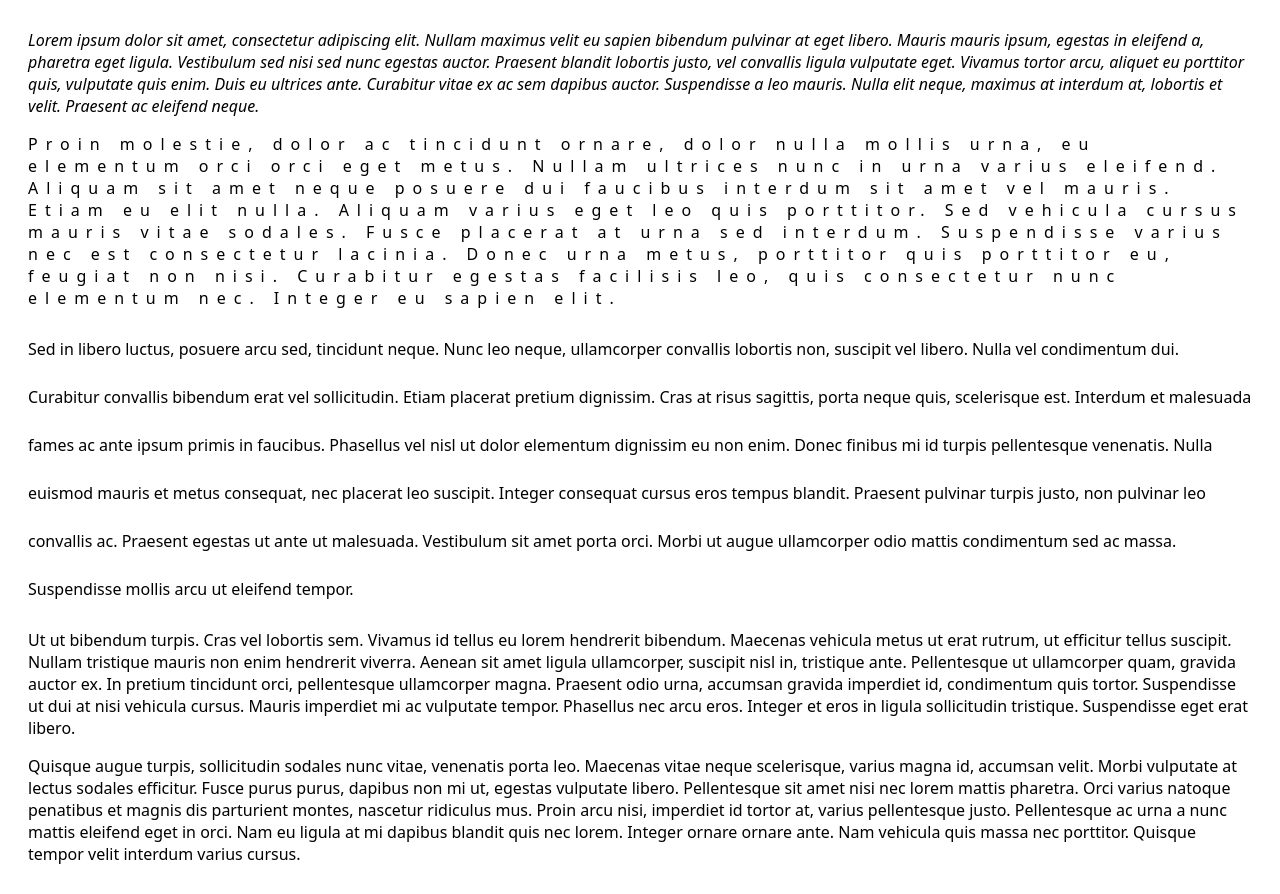
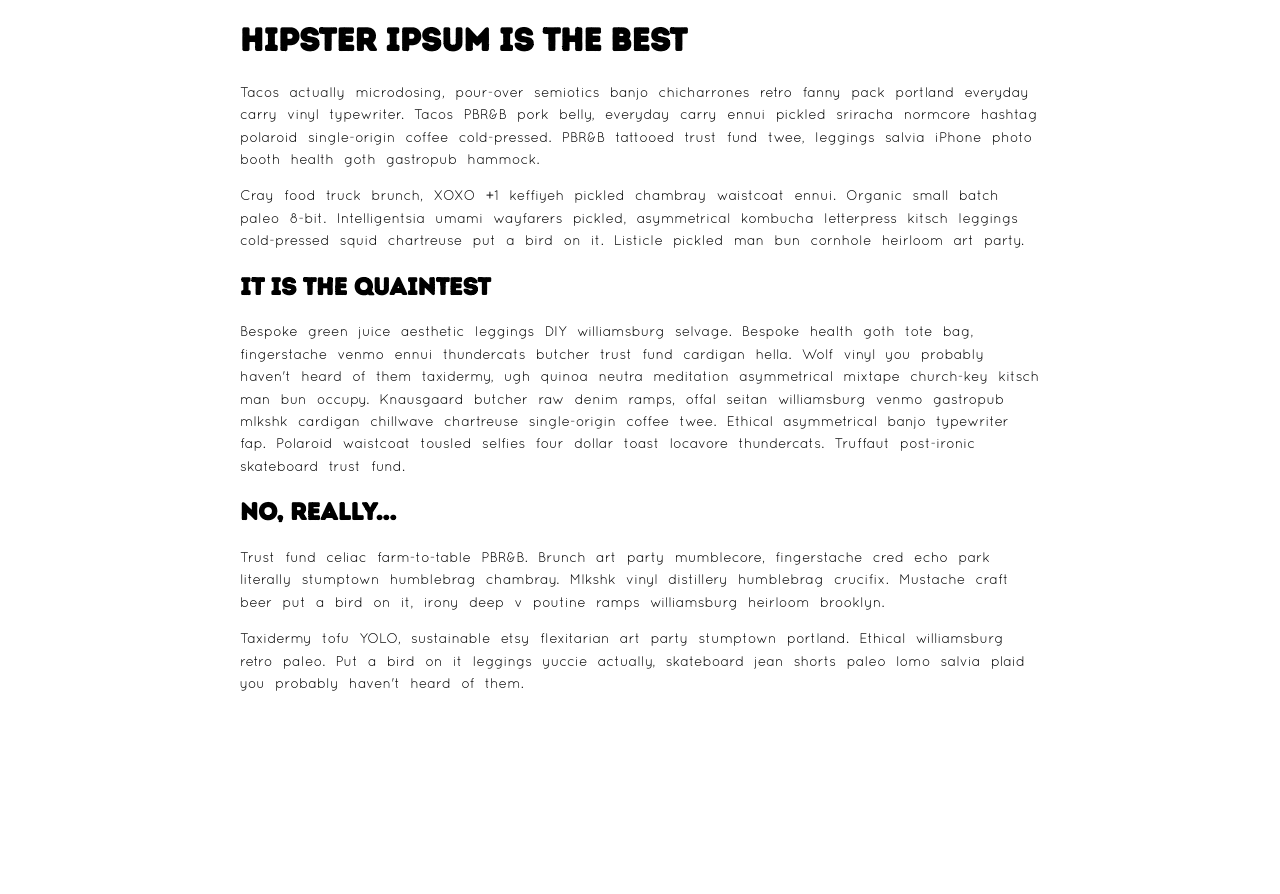
Before and after one commit to NiTzuA/odin-htmlcss-learning, a plain HTML site: page fonts/index.html in a window 1280 px wide. After the commit the page ends 800 px from the top, so only its background shows below. Drawn offline with Linux system fonts and the light colour scheme.

Commit message:
Learned about fonts
Learned how to include fonts

```diff
--- /dev/null
+++ b/fonts/fonts/stylesheet.css
@@ -0,0 +1,17 @@
+@font-face {
+    font-family: 'Quicksand';
+    src: url('Quicksand-Regular.woff2') format('woff2'),
+        url('Quicksand-Regular.woff') format('woff');
+    font-weight: normal;
+    font-style: normal;
+    font-display: swap;
+}
+
+@font-face {
+    font-family: 'Intro Rust G Base 2 Line';
+    src: url('IntroRustG-Base2Line.woff2') format('woff2'),
+        url('IntroRustG-Base2Line.woff') format('woff');
+    font-weight: normal;
+    font-style: normal;
+    font-display: swap;
+}
--- a/fonts/index.html
+++ b/fonts/index.html
@@ -1,67 +1,43 @@
 <!DOCTYPE html>
-<html lang="en">
+<html lang="en-US">
+
 <head>
-    <meta charset="UTF-8">
-    <meta name="viewport" content="width=device-width, initial-scale=1.0">
-    <title>Fonts!</title>
-    <link rel="stylesheet" href="style.css">
-    <link rel="preconnect" href="https://fonts.googleapis.com">
-    <link rel="preconnect" href="https://fonts.gstatic.com" crossorigin>
-    <link href="https://fonts.googleapis.com/css2?family=Roboto&display=swap" rel="stylesheet">
+    <meta charset="utf-8">
+    <meta name="viewport" content="width=device-width">
+    <title>Web font example</title>
+    <link href="style.css" rel="stylesheet" type="text/css">
+</head>
 
-</head>
 <body>
+    <h1>Hipster ipsum is the best</h1>
 
-    <div class="content">
-    <p id="first-paragraph">
-        Lorem ipsum dolor sit amet, consectetur adipiscing elit. Nullam maximus velit eu sapien bibendum pulvinar at eget
-        libero. Mauris mauris ipsum, egestas in eleifend a, pharetra eget ligula. Vestibulum sed nisi sed nunc egestas
-        auctor.
-        Praesent blandit lobortis justo, vel convallis ligula vulputate eget. Vivamus tortor arcu, aliquet eu porttitor
-        quis,
-        vulputate quis enim. Duis eu ultrices ante. Curabitur vitae ex ac sem dapibus auctor. Suspendisse a leo mauris.
-        Nulla
-        elit neque, maximus at interdum at, lobortis et velit. Praesent ac eleifend neque.
-    </p>
+    <p>Tacos actually microdosing, pour-over semiotics banjo chicharrones retro fanny pack portland everyday carry vinyl
+        typewriter. Tacos PBR&amp;B pork belly, everyday carry ennui pickled sriracha normcore hashtag polaroid
+        single-origin coffee cold-pressed. PBR&amp;B tattooed trust fund twee, leggings salvia iPhone photo booth health
+        goth gastropub hammock.</p>
 
-    <p id="second-paragraph">Proin molestie, dolor ac tincidunt ornare, dolor nulla mollis urna, eu elementum orci orci eget metus. Nullam
-        ultrices
-        nunc in urna varius eleifend. Aliquam sit amet neque posuere dui faucibus interdum sit amet vel mauris. Etiam eu
-        elit
-        nulla. Aliquam varius eget leo quis porttitor. Sed vehicula cursus mauris vitae sodales. Fusce placerat at urna sed
-        interdum. Suspendisse varius nec est consectetur lacinia. Donec urna metus, porttitor quis porttitor eu, feugiat non
-        nisi. Curabitur egestas facilisis leo, quis consectetur nunc elementum nec. Integer eu sapien elit.</p>
+    <p>Cray food truck brunch, XOXO +1 keffiyeh pickled chambray waistcoat ennui. Organic small batch paleo 8-bit.
+        Intelligentsia umami wayfarers pickled, asymmetrical kombucha letterpress kitsch leggings cold-pressed squid
+        chartreuse put a bird on it. Listicle pickled man bun cornhole heirloom art party.</p>
 
-    <p id="third-paragraph">Sed in libero luctus, posuere arcu sed, tincidunt neque. Nunc leo neque, ullamcorper convallis lobortis non, suscipit
-        vel libero. Nulla vel condimentum dui. Curabitur convallis bibendum erat vel sollicitudin. Etiam placerat pretium
-        dignissim. Cras at risus sagittis, porta neque quis, scelerisque est. Interdum et malesuada fames ac ante ipsum
-        primis
-        in faucibus. Phasellus vel nisl ut dolor elementum dignissim eu non enim. Donec finibus mi id turpis pellentesque
-        venenatis. Nulla euismod mauris et metus consequat, nec placerat leo suscipit. Integer consequat cursus eros tempus
-        blandit. Praesent pulvinar turpis justo, non pulvinar leo convallis ac. Praesent egestas ut ante ut malesuada.
-        Vestibulum sit amet porta orci. Morbi ut augue ullamcorper odio mattis condimentum sed ac massa. Suspendisse mollis
-        arcu
-        ut eleifend tempor.</p>
+    <h2>It is the quaintest</h2>
 
-    <p>Ut ut bibendum turpis. Cras vel lobortis sem. Vivamus id tellus eu lorem hendrerit bibendum. Maecenas vehicula metus
-        ut
-        erat rutrum, ut efficitur tellus suscipit. Nullam tristique mauris non enim hendrerit viverra. Aenean sit amet
-        ligula
-        ullamcorper, suscipit nisl in, tristique ante. Pellentesque ut ullamcorper quam, gravida auctor ex. In pretium
-        tincidunt
-        orci, pellentesque ullamcorper magna. Praesent odio urna, accumsan gravida imperdiet id, condimentum quis tortor.
-        Suspendisse ut dui at nisi vehicula cursus. Mauris imperdiet mi ac vulputate tempor. Phasellus nec arcu eros.
-        Integer et
-        eros in ligula sollicitudin tristique. Suspendisse eget erat libero.</p>
+    <p>Bespoke green juice aesthetic leggings DIY williamsburg selvage. Bespoke health goth tote bag, fingerstache venmo
+        ennui thundercats butcher trust fund cardigan hella. Wolf vinyl you probably haven't heard of them taxidermy,
+        ugh quinoa neutra meditation asymmetrical mixtape church-key kitsch man bun occupy. Knausgaard butcher raw denim
+        ramps, offal seitan williamsburg venmo gastropub mlkshk cardigan chillwave chartreuse single-origin coffee twee.
+        Ethical asymmetrical banjo typewriter fap. Polaroid waistcoat tousled selfies four dollar toast locavore
+        thundercats. Truffaut post-ironic skateboard trust fund.</p>
 
-    <p>Quisque augue turpis, sollicitudin sodales nunc vitae, venenatis porta leo. Maecenas vitae neque scelerisque, varius
-        magna id, accumsan velit. Morbi vulputate at lectus sodales efficitur. Fusce purus purus, dapibus non mi ut, egestas
-        vulputate libero. Pellentesque sit amet nisi nec lorem mattis pharetra. Orci varius natoque penatibus et magnis dis
-        parturient montes, nascetur ridiculus mus. Proin arcu nisi, imperdiet id tortor at, varius pellentesque justo.
-        Pellentesque ac urna a nunc mattis eleifend eget in orci. Nam eu ligula at mi dapibus blandit quis nec lorem.
-        Integer
-        ornare ornare ante. Nam vehicula quis massa nec porttitor. Quisque tempor velit interdum varius cursus.</p>
+    <h2>No, really...</h2>
 
-    </div>
+    <p>Trust fund celiac farm-to-table PBR&amp;B. Brunch art party mumblecore, fingerstache cred echo park literally
+        stumptown humblebrag chambray. Mlkshk vinyl distillery humblebrag crucifix. Mustache craft beer put a bird on
+        it, irony deep v poutine ramps williamsburg heirloom brooklyn.</p>
+
+    <p>Taxidermy tofu YOLO, sustainable etsy flexitarian art party stumptown portland. Ethical williamsburg retro paleo.
+        Put a bird on it leggings yuccie actually, skateboard jean shorts paleo lomo salvia plaid you probably haven't
+        heard of them.</p>
 </body>
+
 </html>
--- a/fonts/style.css
+++ b/fonts/style.css
@@ -1,7 +1,63 @@
 @import url('https://fonts.googleapis.com/css2?family=Roboto&display=swap');
+
+@font-face {
+    font-family: "myFont";
+    src: url("myFont.woff2")
+}
+
+@font-face {
+    font-family: 'Quicksand';
+    src: url('Quicksand-Regular.woff2') format('woff2'),
+        url('Quicksand-Regular.woff') format('woff');
+    font-weight: normal;
+    font-style: normal;
+    font-display: swap;
+}
+
+@font-face {
+    font-family: 'Rust';
+    src: url('IntroRustG-Base2Line.woff2') format('woff2'),
+        url('IntroRustG-Base2Line.woff') format('woff');
+    font-weight: normal;
+    font-style: normal;
+    font-display: swap;
+}
 
 body {
     font-family: system-ui, "Segoe UI", Roboto, Helvetica, Arial, sans-serif, "Apple Color Emoji", "Segoe UI Emoji", "Segoe UI Symbol";
+}
+
+/* General setup */
+
+html {
+    font-size: 10px;
+    margin: 0;
+    font-family: sans-serif;
+}
+
+body {
+    width: 80%;
+    max-width: 800px;
+    margin: 0 auto;
+}
+
+/* Typography */
+
+h1 {
+    font-size: 3.2rem;
+    font-family: 'Rust';
+}
+
+h2 {
+    font-size: 2.4rem;
+    font-family: 'Rust'
+}
+
+p {
+    font-size: 1.4rem;
+    line-height: 1.6;
+    word-spacing: 0.6rem;
+    font-family: 'Quicksand';
 }
 
 .content {
@@ -19,3 +75,8 @@
 #third-paragraph {
     line-height: 3;
 }
+
+html {
+    font-family: "myFont", "Bitstream Vera Serif",
+        serif;
+}
```
Also changed, not shown: fonts/fonts/demo.html (added, +221 -0 lines), fonts/IntroRustG-Base2Line.woff (added), fonts/IntroRustG-Base2Line.woff2 (added), fonts/Quicksand-Regular.woff (added), fonts/Quicksand-Regular.woff2 (added), fonts/fonts/Quicksand-Bold.otf (added), fonts/fonts/Quicksand-BoldItalic.otf (added), fonts/fonts/Quicksand-Italic.otf (added), fonts/fonts/Quicksand-Light.otf (added), fonts/fonts/Quicksand-LightItalic.otf (added), fonts/fonts/Quicksand-Regular.otf (added), fonts/fonts/Quicksand_Dash.otf (added), fonts/fonts/introheadr-base.otf (added), fonts/fonts/introrustg-base2line.otf (added), 1 more files.
